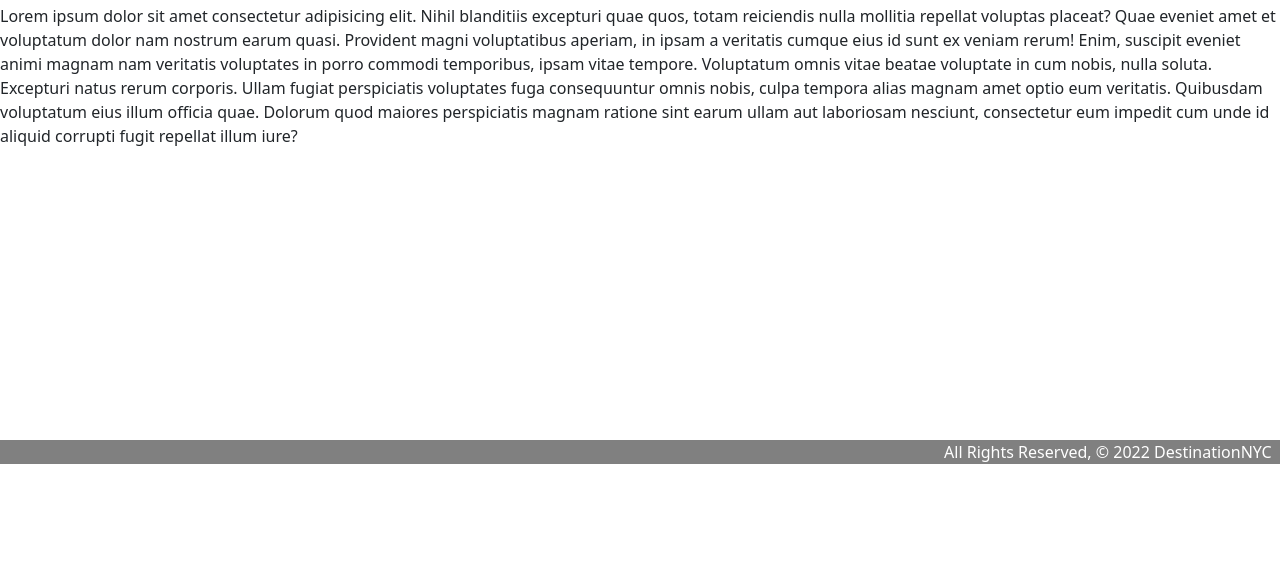
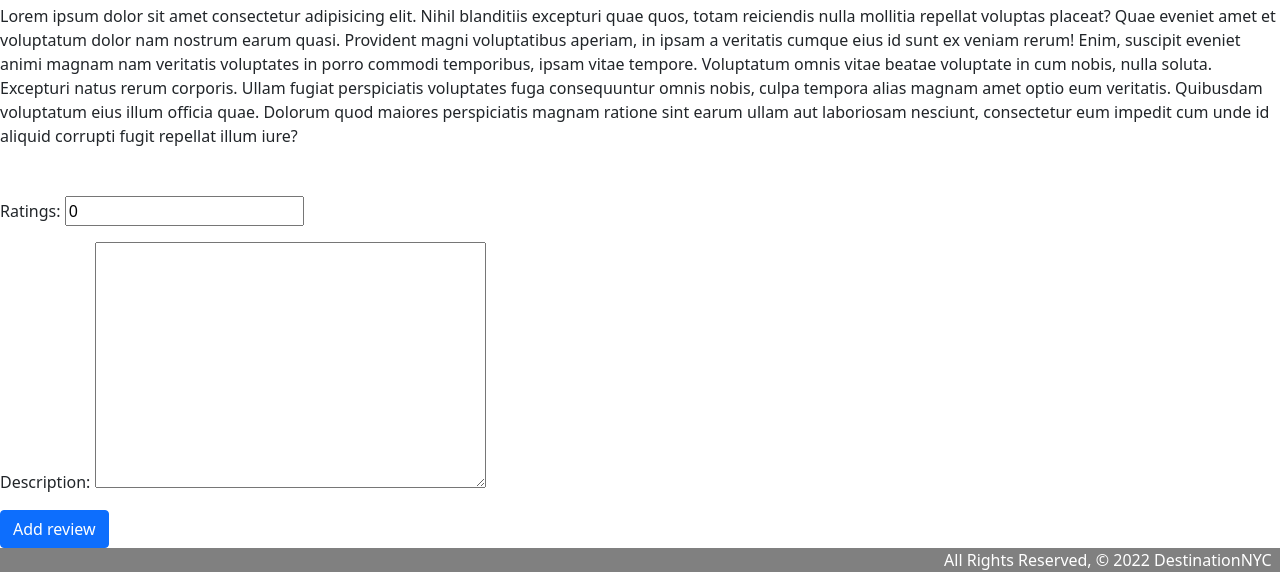
Before and after one commit to Mira85/project_4, a Django app: page /points_of_interest/1/ in a window 1280 px wide. Shown: the part 336-908 px from the top of the page. Before the commit the page ends 800 px from the top, so only its background shows below. Run offline with Django 4.2, Linux system fonts and the light colour scheme; data that the repository does not hold is empty; style sheets or scripts are compiled from the project's sources; some libraries are stand-ins or nearby versions.

Commit message:
adds CRUD functionality after model changes

```diff
--- a/main_app/models.py
+++ b/main_app/models.py
@@ -27,6 +27,7 @@ class Review(models.Model):
         ])
     description = models.TextField(max_length = 300)
     user = models.ForeignKey(User, on_delete=models.CASCADE)
+    point_of_interest_id = models.CharField(max_length=220)
 
     def __str__(self):
-       return f'{self.point_of_interest} has {self.ratings} rating'
+       return f'{self.point_of_interest_id} has {self.ratings} rating'
--- a/main_app/templates/interest/interest_detail.html
+++ b/main_app/templates/interest/interest_detail.html
@@ -23,7 +23,7 @@
 
 
 <div>
-    {% for review in other_user_review  %}
+    {% for review in other_review  %}
     <hr />
     <p>{{review.ratings}}</p>
     <p>{{review.description}}</p>
--- a/main_app/templates/interest/interest_fetch.html
+++ b/main_app/templates/interest/interest_fetch.html
@@ -50,4 +50,35 @@
      </b>
     <br>
     <br>
+
+    {% if user_review %}
+<form action="{% url 'update_review' point_of_interest.id user_review.first.id %}" method="POST">
+    {% csrf_token %}
+    {{ review_form.as_p }}
+    <input type="submit" value="update review" class="btn btn-primary">
+</form>
+<form action="{% url 'delete_review' point_of_interest.id user_review.first.id  %}" method="POST">
+    {% csrf_token %}
+
+    <input type="submit" value="delete review" class="btn btn-primary">
+</form>
+{% else %}
+<form action="{% url 'add_review' point_of_interest.id user.id %}" method="POST">
+    {% csrf_token %}
+    {{ review_form.as_p }}
+    <input type="submit" value="Add review" class="btn btn-primary">
+</form>
+{% endif %}
+
+
+
+<div>
+    {% for review in other_review  %}
+    <hr />
+    <p>{{review.ratings}}</p>
+    <p>{{review.description}}</p>
+    <hr />
+    {% endfor %}
+</div>
+
 {% endblock content %}
--- a/main_app/urls.py
+++ b/main_app/urls.py
@@ -10,5 +10,7 @@ urlpatterns = [
     path('points_of_interest/', views.point_of_interest_index, name='point_of_interest_index'),
     path('points_of_interest/<str:point_of_interest_id>/', views.point_of_interest_detail, name='point_of_interest_detail'),
     path('accounts/signup/', views.signup, name='signup'),
-    path('point_of_interest/<int:point_of_interest_id>/add_review/<int:user_id>', views.add_review, name='add_review'),
+    path('point_of_interest/<str:point_of_interest_id>/add_review/<int:user_id>', views.add_review, name='add_review'),
+    path('point_of_interest/<str:point_of_interest_id>/update_review/<int:review_id>', views.update_review, name='update_review'),
+    path('point_of_interest/<str:point_of_interest_id>/delete_review/<int:review_id>', views.delete_review, name='delete_review'),
 ]
--- a/main_app/views.py
+++ b/main_app/views.py
@@ -120,8 +120,21 @@ def point_of_interest_detail(request, point_of_interest_id):
         # 'reviews': point_of_interest['reviews'],
     }
 
+
+    all_reviews = Review.objects.filter(point_of_interest_id = point_of_interest_id )
+    print(type(all_reviews))
+    user_review = all_reviews.filter(user__exact=request.user.id)
+    other_review = all_reviews.exclude(user__exact=request.user.id)
+
+    review_form=ReviewForm()
+    if user_review:
+        review_form = ReviewForm(instance = user_review.first())
+
     return render(request, 'interest/interest_fetch.html', {
-        'point_of_interest': place_details
+        'point_of_interest': place_details,
+        'review_form': review_form,
+        'user_review': user_review,
+        'other_review': other_review
     })
 
 
```
Also changed, not shown: main_app/migrations/0012_review_point_of_interest_id.py (added), 2 other files.
